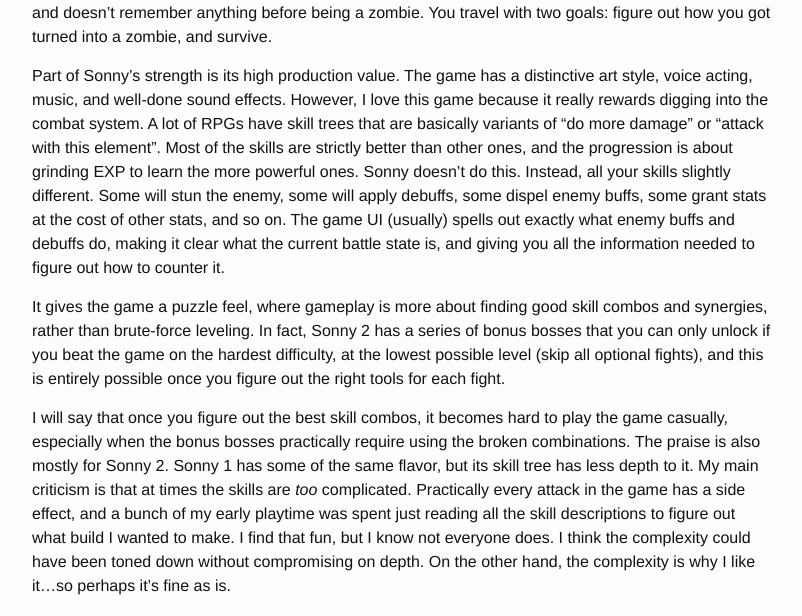
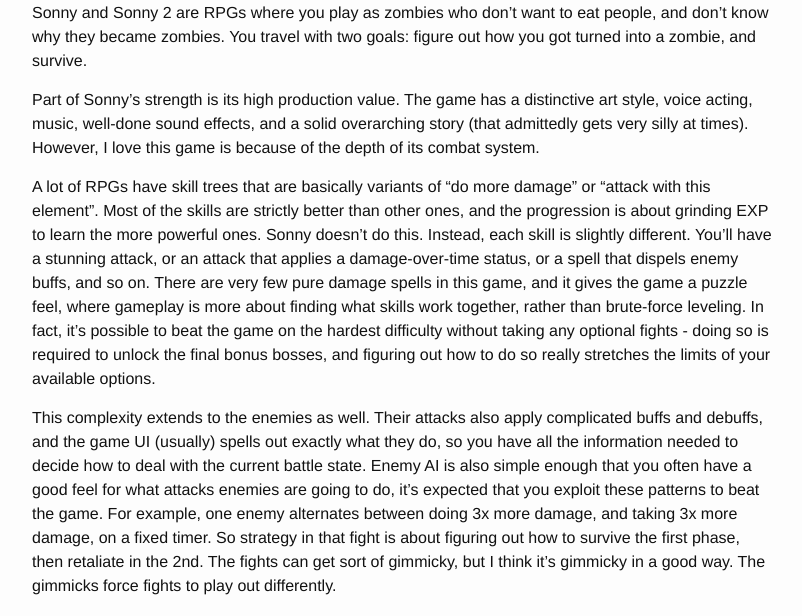
Before and after one commit to alexirpan/alexirpan.github.io, a Jekyll site: the page built from _posts/2021-01-05-flash-games.markdown, in a window 1280 px wide and 1400 px high, scrolled down 1784 px. Shown: the part 256-872 px from the top of the window, without its empty margins (238-1040 px from the left). Built offline with Jekyll 4.4.1, drawn with Linux system fonts in a browser that asks for light colours; nearby versions of some CDN libraries; some of the changed text lies outside the part shown; grey boxes are pictures that could not be loaded.

Commit message:
You know what, think I'm done with this, don't recoil with horror at the wording for this current draft.

```diff
--- a/_posts/2021-01-05-flash-games.markdown
+++ b/_posts/2021-01-05-flash-games.markdown
@@ -14,8 +14,8 @@
 is an excellent short article that captures the influence of Flash games on game development.
 If you have more time, the
 [Flash Games Postmortem](https://www.youtube.com/watch?v=65crLKNQR0E) from GDC 2017 is
-an long, worthwhile talk that goes into why Flash became popular, with a deeper look at the
-logistics of how those games were made and distributed.
+an long, worthwhile talk that goes into why Flash became popular, with a deeper look at
+how games were created, distributed, and monetized.
 
 There isn't a short version of either of the previous links (and I heavily encourage watching
 them yourself),
@@ -33,17 +33,16 @@
 
 With Flash officially unsupported, the best avenue for playing Flash games is
 [BlueMaxima's Flashpoint](https://bluemaxima.org/flashpoint/). It's an archive of several
-thousand Flash games and animations, and I had a bunch of fun playing through the parts of the
-archive I remembered.
+thousand Flash games and animations, and I had a bunch of fun playing through some old memories.
 
-A bunch of Flash games have not aged well. Game design has evolved a lot, and as an adult it's
+Many Flash games have not aged well. Game design has evolved a lot, and as an adult it's
 obvious how much filler content many of these games had. Yet they suck me in anyways.
 This is why I don't install games on my phone. It's not that I'm too good for them, it's that
 I'm too weak. All the tricks to keep people playing work on me, and that's not how I want to
 spend my time.
 
-Let's just reminesce about the good stuff. After doing a lot of research (read: playing a
-ton of old Flash games), here are some I still like.
+Let's just reminisce about the good stuff. After doing a lot of research (read: replaying a
+ton of games), here are some I still like.
 
 
 Super Mario 63
@@ -55,15 +54,15 @@
 Super Mario 63 is a 2D fangame that mashes up three of the 3D Marios: Super Mario 64,
 Super Mario Sunshine, and Super Mario Galaxy. On one hand, it shouldn't be surprising that
 the game is fun. It's stealing mechanics and levels from three of the best platformers of
-all time. On the other hand, there's still a lot of work required to execute that roadmap
-properly, especially in a 2D world.
+all time. On the other hand, there's still plenty of work required to execute that roadmap
+properly.
 
 There's a lot of hidden secrets in the hub area, tied together with a fun movement system. The story
-is pretty fanfiction-y, but that isn't the focus of this game. My one complaint is that
+is pretty fanfiction-y, but the game is more about the platforming than the story. My one complaint is that
 Mario is *too* powerful. Many platforming sections are designed to be beatable without the FLUDD,
 likely because it's not guaranteed you have it, but the FLUDD comes with so much water that it's
-hard to run out unless you try to. That makes most of the platforming sections super easy.
-Meanwhile, the spin attack from Galaxy has 0 cooldown, so if you spam the spin attack button
+hard to run out. That gives you an easy get-out-of-jail-free card whenever you mess up a jump.
+Meanwhile, the spin attack inspired by Galaxy has 0 cooldown, so if you spam the spin attack button
 you're practically invincible. Still, in single player games it can be fun to be overpowered,
 and the overall package is fun to play with plenty of content.
 
@@ -74,33 +73,46 @@
 ![Sonny 2](/public/flash-games/sonny.png)
 {: .centered }
 
-Sonny and Sonny 2 are RPGs. You play as Sonny, a person who turned into a zombie, has
-amnesia, and doesn't remember anything before being a zombie. You travel with two goals: figure out how you got
+Sonny and Sonny 2 are RPGs where you play as zombies who don't want to eat people, and
+don't know why they became zombies. You travel with two goals: figure out how you got
 turned into a zombie, and survive.
 
 Part of Sonny's strength is its high production value. The game has a distinctive art style, voice acting,
-music, and well-done sound effects. However, I love this game because it really rewards digging into
-the combat system.
+music, well-done sound effects, and a solid overarching story (that admittedly gets very silly at times).
+However, I love this game is because of the depth of its combat system.
+
 A lot of RPGs have skill trees that are basically
 variants of "do more damage" or "attack with this element". Most of the skills are strictly better than
 other ones, and the progression is about grinding EXP to learn the more powerful ones.
-Sonny doesn't do this. Instead, all your skills slightly different. Some will stun the enemy, some will
-apply debuffs, some dispel enemy buffs, some grant stats at the cost of other stats, and so on.
-The game UI (usually) spells out exactly what enemy buffs and debuffs do, making it clear what the current
-battle state is, and giving you all the information needed to figure out how to counter it.
+Sonny doesn't do this. Instead, each skill is slightly different. You'll have a stunning attack, or
+an attack that applies a damage-over-time status, or a spell that dispels enemy buffs, and so on.
+There are very few pure damage spells in this game, and it gives the game a puzzle feel,
+where gameplay is more about finding what skills work together, rather than brute-force leveling.
+In fact, it's possible to beat the game on the hardest difficulty without taking any optional
+fights - doing so is required to unlock the final bonus bosses, and figuring out how to do so
+really stretches the limits of your available options.
 
-It gives the game a puzzle feel, where gameplay is more about finding good skill
-combos and synergies, rather than brute-force leveling. In fact, Sonny 2 has a series of bonus bosses that you can only
-unlock if you beat the game on the hardest difficulty, at the lowest possible level (skip all optional
-fights), and this is entirely possible once you figure out the right tools for each fight.
+This complexity extends to the enemies as well. Their attacks also apply complicated buffs and debuffs,
+and the game UI (usually) spells out exactly what they do, so you have all the information needed to
+decide how to deal with the current battle state. Enemy AI is also simple enough that you
+often have a good feel for what attacks enemies are going to do, it's expected that you exploit
+these patterns to beat the game. For example, one enemy alternates between doing 3x more damage, and
+taking 3x more damage, on a fixed timer. So strategy in that fight is about figuring out how to
+survive the first phase, then retaliate in the 2nd. The fights can get sort of gimmicky, but I think
+it's gimmicky in a good way. The gimmicks force fights to play out differently.
 
-I will say that once you figure out the best skill combos, it becomes hard to play the game casually,
-especially when the bonus bosses practically require using the broken combinations. The praise is also mostly
-for Sonny 2. Sonny 1 has some of the same flavor, but its skill tree has less depth to it.
-My main criticism is that at times the skills are *too* complicated. Practically every attack in the game has a
-side effect, and a bunch of my early playtime was spent just reading all the skill descriptions to figure out what
-build I wanted to make. I find that fun, but I know not everyone does. I think the complexity could have been
-toned down without compromising on depth. On the other hand, the complexity is why I like it...so perhaps
+I will say that once you figure out the best skill combos, it becomes hard to play the game casually.
+Skills in Sonny are not *strictly* worse than other skills, but there are definitely skills that
+are way stronger/weaker than their counterparts. Additionally, my praise is mostly for Sonny 2.
+Sonny 1 has some of the same flavor, but the skill tree isn't as varied as it is in Sonny 2. I
+think the second game improves on the first on every way, so you may want to start there, but
+Sonny 1 is a fine game as well.
+
+My main warning is that at times, the game feels complicated for its own sake. Almost every attack
+has a side effect of some sort, and a bunch of my early playtime was spent just reading skill
+descriptions to figure out what build I wanted to make.
+I find that fun, but I know not everyone does. I think the complexity could have been
+toned down without compromising on depth, but the complexity is why I like this game...so perhaps
 it's fine as is.
 
 
@@ -112,16 +124,18 @@
 
 It's been over 10 years since I played this game, and I still feel the same way about it, in a good way.
 Mastermind: World Conqueror is a real-time strategy game, where you play a villain trying to take over the world.
-Recruit minions, send them on missions to earn money, advance through the tech tree, upgrade your base,
-and fight off the good guys that try to stop you.
+Recruit minions, send them on missions to earn money, then spend money on other missions that
+advance you through the tech tree. The more missions you do, the more attention you attract from
+the good guys, and the more money you'll need to invest into your base defenses to fight them off.
 
-A lot of the features are sort of useless. For example, in my many plays through the game, I've never found a use for the
-henchmen. They're too expensive compared to just buying more guys after they die in combat.
+A lot of the features in this game aren't that effective. I'm still not convinced any of the henchmen
+are worth hiring, compared to just buying more guys after they die in combat.
 I also don't like that you can only plan and execute 1 mission at a time. It really limits the multitasking
 ceiling, and once you're in the late game you're mostly waiting for progress bars to finish.
-Besides that, I don't have complaints about the game. The core gameplay loop
+The overall theming is top notch though, and
+the core gameplay loop
 of steal cash -> use cash to buy upgrades and plan other missions -> repeat
-works for me, and the theming is on point. It's just plain *fun* to play the villain.
+works for me. It's just plain *fun* to play the villain.
 
 
 Epic Battle Fantasy 3 + 4 + 5
@@ -130,8 +144,9 @@
 ![Epic Battle Fantasy 5](/public/flash-games/ebf.png)
 {: .centered }
 
-Okay. Okay okay okay. First things first: the series has really juvenille humor. Basically the series was
-started by a horny teenage boy who liked anime, and the humor never evolved past that.
+Okay. Okay okay okay. First things first: the series has really juvenile humor. Basically the series was
+started by a horny teenage boy who liked anime, and the humor never evolved past that. And the plot
+is an excuse plot that revolves around the main characters being idiots.
 
 If you can ignore that issue, then you'll find a quality JRPG. Epic Battle Fantasy 1 and 2 are pure boss
 rushes, and they're fun enough, but from the 3rd entry on you get an overworld, block pushing puzzles, treasure chests, an equipment
@@ -140,10 +155,11 @@
 Epic Battle Fantasy isn't trying to do anything crazy to the JRPG genre, but I think that's
 fine. The one thing it does different is its equipment system. Instead of giving flat stats, all weapons and
 armors grant percentage based stats. So for example, a weapon could give +30% attack and +15% defense, or +50%
-attack and -20% defense. Similar to Sonny, old weapons are never strictly worse, because percentages naturally
+attack and -20% defense. Old weapons are never strictly worse, because percentages naturally
 scale with your stats as you level up. Your equipment choice is therefore more about what passives you want, what playstyle
 you prefer, and what elemental weaknesses your foes have, rather than pure stats. I appreciate this - it's nice
-to not have a ton of old items clogging up my inventory.
+to not have a ton of old items clogging up my inventory. And similar to Sonny, the best equipment layout
+for each fight depends a lot on what elements they're weak to and what statuses they can apply.
 
 
 Amorphous+
@@ -199,17 +215,17 @@
 are reset. So if you die in the late game,
 get ready to hold down for several minutes to get back to where you were before. This wouldn't
 be so bad if gas pockets weren't a thing. After a certain depth, dirt blocks have a random
-chance of having explosive gas pockts.
+chance of having explosive gas pockets.
 You're warned about them once, but the game doesn't emphasize how
 destructive they are. Gas pockets are 100% undetectable, can't be avoided, and do massive amounts of damage,
 to the point that they're a
 one-hit kill if you don't have enough HP and defense upgrades.
 So basically, gas pockets are an
-invisible stat check, you have no way of knowing what stats you need ahead of time, and if you fail the
+invisible stat check, you have no way of knowing how to pass the check ahead of time, and if you fail the
 stat check then you have to redrill all the way back down.
 
 Once you know how to deal with gas pockets, the game doesn't have many surprises. The late game
-ores are so lucrative that it's pretty easy to reach the end in a practically invicible state.
+ores are so lucrative that it's pretty easy to reach the end in a practically invincible state.
 
 
 Elements of Arkandia
@@ -218,15 +234,17 @@
 ![Elements of Arkandia](/public/flash-games/arkandia.png)
 {: .centered }
 
-This game should not work. The mechanics are poorly explained. Stats have
-incorrect descriptions. Art assets get reused across equipment - you'll have multiple shields
+This game should not work. The mechanics are poorly explained. Some skill descriptions are
+incorrect.
+Art assets get reused a lot - you'll have multiple shields
 that look exactly the same, with wildly different stats, which is a problem when deciding what
-to sell. There are massive difficulty spikes.
+to get rid of. There are massive difficulty spikes.
 And most importantly, who uses Impact font this much? I'm not even kidding, the font usage
-in this game is awful and it makes a ton of things harder to read than they should.
+in this game is awful and it makes a ton of things harder to read than they should be.
 
 Despite all of those issues, I like this game. It's a mashup of mechanics from
-two games: Puzzle Quest, and Recettear: An Item Shop's Tale. And, well, it's not as good
+two games: Puzzle Quest, a match-3 RPG, and Recettear: An Item Shop's Tale, a game about running
+an item shop. And, well, it's not as good
 as either individual game, but there's a kernel of fun that carries all the weird presentation.
 
 You start the game with a large debt, that accumulates interest every day. To pay off the
@@ -234,19 +252,22 @@
 Battles are done through a Bejeweled board. Matching gems of the same color gives mana,
 gold, treasure, or rage, and forming a group of 4 or 5 gives an extra turn.
 Mana can be used to cast spells that affect the board or do damage. For example,
-there's a spell that changes all gold gems to treasure gems, making it easier to form groups
-of 4 to get more extra turns. Rage can be spent to attack with your weapon, which is usually
-your main damage source.
+there's a spell that changes all gold gems to treasure gems, which you might want to cast if
+it would form a group of 4 to get an extra turn.
+Rage can be spent to attack with your weapon, which is usually your main damage source.
 
-Once you find loot, you need to stock it in your shop. It's Recettear, but without the
-haggling - you have no control over what price items sell for, but you can pick crests that
-increase the odds of selling certain items, and depending on market conditions some items
-will be more popular than other ones.
+Once you find loot, you need to stock it in your shop. You can then spend a day running your
+shop to sell items. Unlike Recettear, there's no haggling,
+but you can pick crests that
+increase the odds of selling certain items, and depending on market conditions customers
+may like some items more than other ones.
 
 Everything in Elements of Arkandia revolves around money. You need to balance
 paying off your debt, upgrading your store, and buying battle upgrades that enable clearing
 harder dungeons. Then battles themselves are about figuring out what types of mana are
 easy or hard to achieve, and using that to decide what kind of spells you're going to aim for.
+The game can get a bit grindy, so your enjoyment will depend on whether the match-3 combat works for
+you.
 
 Two bits
 of advice. One: you can choose to play without debt, but you should play with debt. If you
@@ -286,7 +307,7 @@
 
 There are four games in the series, and they all try to ride the wave of Portal's popularity:
 a puzzle game with jokey, vaguely antagonistic writing from whoever's making you solve these
-puzzles. SHIFT does so with some fourth-wall breaking commentary, surrounding the core puzzles.
+puzzles. SHIFT does so with fourth-wall breaking commentary, surrounding the core puzzles.
 
 In retrospect, the puzzle gameplay isn't that interesting.
 A lot of the levels have a problem where there's one clear
@@ -319,21 +340,21 @@
 people have heard of it.
 
 In Ghost Hacker, your main resource is memory. Placing a tower costs memory, killing enemies
-gives memory, kill enemies to afford more towers and tower upgrades to kill stronger enemies, etc.
+gives memory, and you can spend memory on new towers or tower upgrades.
 The way Ghost Hacker differs is that towers are upgraded through *modifiers*. For example, in a standard
 tower defense game, you might have one tower that slows down enemies. In Ghost Hacker, there's
 a slow-enemy modifier, which can be applied to *any* tower. Then it's up to the player to (for
-example) realize that you get more utlity from your slow-enemy modifier if you attach it to a
+example) realize that you get more utility from your slow-enemy modifier if you attach it to a
 tower that does splash damage, since it makes the slow apply to everything in splash range.
 
 The other key part of Ghost Hacker's design is that you can never, ever lose memory. Often,
 tower defense games will only refund part of the cost if you sell a tower. This can feel really
 punishing - misplace a tower early, and you either have to settle for the suboptimal placement, or
-sell and rebuild your tower, losing out on the sell cost.
+pay a penalty to sell and rebuild the tower where it needs to be.
 In Ghost Hacker, selling a tower always gives back the full price...eventually. Any time you earn memory, instead of receiving it instantly, you get some of it
-every tick. In principle, that means you can completely change up your towers between waves, as long
+every tick. In principle, that means you can completely change up and rearrange your towers between waves, as long
 as you have time to get back your memory and re-spend it. Pretty simple mechanic, but it goes a long
-way to making the game feel less punishing if you make a bad decision.
+way to making the game feel less punishing if you make a bad decision early on.
 
 
 Fancy Pants Adventure
@@ -342,10 +363,11 @@
 ![Fancy Pants](/public/flash-games/fancypants.png)
 {: .centered }
 
-Another platforming game. You can slide, you can wall jump, the levels are really open-ended and
-filled with collectibles, and at the same time you can beat the game very quickly if you don't care
-about any of that. The entire series is worth playing, but I'd say it really hits its stride starting
-from World 2. And the animation for everything is super smooth.
+This is another well-polished platforming game. You can slide, you can wall jump, the levels are really open-ended and
+filled with collectibles, and at the same time you can beat the game very quickly if you just want
+to get to the end as fast as possible. And the animation for everything is super smooth.
+The entire series is worth playing, but I'd say it really hits its stride starting
+from World 2.
 
 
 Level Up!
@@ -354,19 +376,16 @@
 ![Level Up!](/public/flash-games/levelup.png)
 {: .centered }
 
-(You want the one by Nifty Hat. Level UP! is a different game.)
+(There's more than one game named Level Up!, you want the one by Nifty Hat.)
 
 It's a little hard to categorize this game, but the closest approximation is "platformer collect-a-thon".
 As the name suggests, the game is about leveling up, and it does so with a pretty unique system - the
 more you do something, the better you get at it. If you jump a lot, you learn to jump higher. Run
-more and you learn to run faster. Get hit a lot, and you learn to take less damage. Stand in place
+more, and you learn to run faster. Get hit a lot, and you learn to take less damage. Stand in place
 for a while, and you learn new ways to waste time (unlock new idle animations). It all feels
 very realistic to real-life learning.
 
-Exploring the game world gives you gems, which you can use to buy new skills, making it easier to
-reach other gems, and the final goal is to hit the max level for every skill. You only get so much
-time to explore each day, so the game eventually takes on a time-loop feel where you're trying to get
-faster at going everywhere you need to go each cycle.
+I think the fun of this game is in the discovery, so I'm not going to say much more - just play it.
 
 The sequel teased in the game's 100% ending was never completed, so don't go looking for it.
 
@@ -382,7 +401,8 @@
 A scattering of games that play with game mechanics and tickle my self-referential soft spots.
 
 In no particular order: **Upgrade Complete** (upgrade all the things!), **Achievement Unlocked** (unlock all the achievements!), **This is the Only Level** (finish the same level over and over!), and **You Only Live Once** (you only live once!). Parts of Achievement Unlocked 2 may not work well with the Flashpoint
-archive. It would be a spoiler to say what part, but I didn't figure out a workaround for it.
+archive. It would be a spoiler to say what part, but you'll know what it is once you see it.
+I didn't figure out a workaround.
 
 
 jmtb02 Games
@@ -411,12 +431,11 @@
 {: .centered }
 
 A game by Terry Cavanagh, who later became well known for VVVVVV, Super Hexagon, and Dicey
-Dungeons. I thought all three of those games were fun, although Dicey Dungeons isn't as good
-as other deckbuilder roguelikes.
+Dungeons.
 
-Don't Look Back is one of those games that tries to express a narrative through gameplay. The
-controls aren't that tight, but the moment where you realize what story the game is telling
-is pretty cool.
+Don't Look Back is a game that tries to express a narrative through gameplay. The
+controls aren't that tight, and the difficulty that leads to can be frustrating,
+but it's pretty cool when you figure out the story.
 
 
 Fisher Diver
@@ -425,17 +444,19 @@
 ![Fisher Diver](/public/flash-games/fisherdiver.png)
 {: .centered }
 
-Fisher Diver is a game by 2DArray, and they're most known for The Company of Myself. I find it hard
-to recommend Compay of Myself these days - it has one very cool moment, but the rest of the narration
-doesn't land for me the same way it did before. However, Fisher Diver does land the same way
-on a replay.
+Fisher Diver is a game by 2DArray, most famous for The Company of Myself. I find it hard
+to recommend Company of Myself these days - it has one very cool moment, but the rest of the narration
+doesn't land for me the same way it did before. However, Fisher Diver does land the same way.
 
-It's a game about fishing, but I see it more as commentary about the morality of fishing. You earn
+It's a game about fishing, but I see it more as a commentary about the morality of fishing. You earn
 money by catching fish. Every time you attack a fish, it costs oxygen and breaks the fish apart.
-You earn more money if the fish is more intact. The natural conclusion? You should attack just
+You earn more money if the fish stays intact. The natural conclusion? You should attack just
 enough to deal a lethal wound, then wait next to the fish and watch it bleed to death.
-It's a cold-hearted callousness that's both more realistic and *really different* from how a fishing game
-normally works. The description of a shop upgrade puts it best: "it wouldn't be hunting if they
+It's a cold-hearted callousness that's *really different* from how a fishing game
+normally works. At the same time, the game is more true to real-life fishing, so if you feel
+scummy watching fish die in game...well, food for thought.
+
+The description of a shop upgrade puts it best: "it wouldn't be hunting if they
 stood a chance".
 
 
@@ -448,7 +469,7 @@
 Okay, I'll be honest, I haven't played much of this game. I played enough to confirm the memes
 about its difficulty, then decided I didn't want to finish it. This game is horseshit in a way
 that doesn't feel fair. I can't recommend anyone play it for fun, but the memes are
-excellent.
+excellent. Supposedly the Japanese version is harder - play that one for the full experience!
 
 <div class="centered">
 <iframe width="560" height="315" src="https://www.youtube-nocookie.com/embed/6F3WyFYVj10" frameborder="0" allow="accelerometer; autoplay; clipboard-write; encrypted-media; gyroscope; picture-in-picture" allowfullscreen></iframe>
```
Also changed, not shown: other parts of _posts/2021-01-05-flash-games.markdown (+3 -3 lines).
